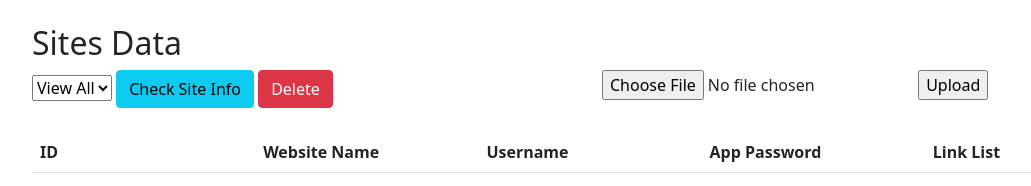
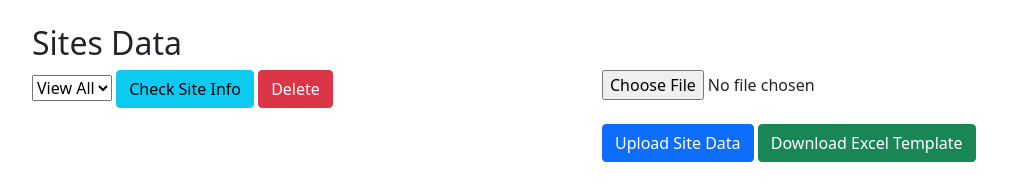
Before and after one commit to samiulhuda360/flask_with_socketio, a Flask app: page /site-manager in a window 1280 px wide. Shown: the part 66-252 px from the top of the page, without its empty margins (50-1081 px from the left). Run offline with Flask 3, Linux system fonts and the light colour scheme; the visitor is signed in with stand-in values (Sample User, id 1); data that the repository does not hold is empty.

Commit message:
Site Data Upload Issues

```diff
--- a/app.py
+++ b/app.py
@@ -416,9 +416,8 @@
     cursor = conn.cursor()
 
     for _, row in df.iterrows():
-        sitename, username, app_password = row['sitename'], row['username'], row['app_password']
-        # Convert link value to string and strip whitespace
-        link = str(row.get('links', '')).strip()
+        sitename, username, app_password = row['Sitename'], row['Username'], row['Application_Password']
+        added_link = row['Added_Link'] if 'Added_Link' in row and not pd.isnull(row['Added_Link']) else None
 
         cursor.execute('SELECT site_id FROM sites WHERE sitename=?', (sitename,))
         site_id = cursor.fetchone()
@@ -431,15 +430,15 @@
                            (sitename, username, app_password))
             site_id = (cursor.lastrowid,)
 
-        # Insert link if it doesn't exist for the site and link is not blank
-        if link:  # Now it checks if link is not blank
-            cursor.execute('SELECT url FROM links WHERE site_id=? AND url=?', (site_id[0], link))
+        # Insert link if it doesn't exist for the site and the link is not None
+        if added_link is not None:
+            cursor.execute('SELECT url FROM links WHERE site_id=? AND url=?', (site_id[0], added_link))
             if not cursor.fetchone():
-                cursor.execute('INSERT INTO links (site_id, url) VALUES (?, ?)', (site_id[0], link))
+                cursor.execute('INSERT INTO links (site_id, url) VALUES (?, ?)', (site_id[0], added_link))
 
     conn.commit()
     conn.close()
-    flash('Site Data Updated successfully!', 'success')  # 'success' is a category of the message
+    flash('Site Data Updated successfully!', 'success')
     return redirect(url_for('site_manager'))
 
 
@@ -684,5 +683,16 @@
     except Exception as e:
         return jsonify({"error": str(e)}), 500
 
+@app.route('/download_excel_template')
+def download_excel_template():
+    # Specify the file path where the Excel file is saved
+    excel_template_file_path = 'excel_template_pbn.xlsx'  # Adjust the path as needed
+
+    # Send the file as a response with appropriate headers
+    try:
+        return send_file(excel_template_file_path, as_attachment=True)
+    except Exception as e:
+        return jsonify({"error": str(e)}), 500
+
 if __name__ == '__main__':
     socketio.run(app, debug=True)
--- a/templates/site_manager.html
+++ b/templates/site_manager.html
@@ -93,16 +93,18 @@
     </form>
 </div>
 
+<!-- Right Form -->
+<div class="col-md-6">
+    <form action="/upload-excel" method="POST" enctype="multipart/form-data">
+        <input type="file" name="excel_data" class="mb-4">
+        <br>
+        <!-- Existing Upload Button -->
+        <input type="submit" value="Upload Site Data" class="btn btn-primary">
+        <!-- New Upload Template Button -->
+        <a href="/download_excel_template" class="btn btn-success">Download Excel Template</a>
+    </form>
+</div>
 
-
-        <!-- Right Form -->
- <div class="col-md-6">
-   <form action="/upload-excel" method="POST" enctype="multipart/form-data">
-            <input type="file" name="excel_data">
-            <input type="submit" value="Upload">
-   </form>
-  </div>
-</div>
 
 
 <div class="container mt-4">
```
Also changed, not shown: 1 other file.
